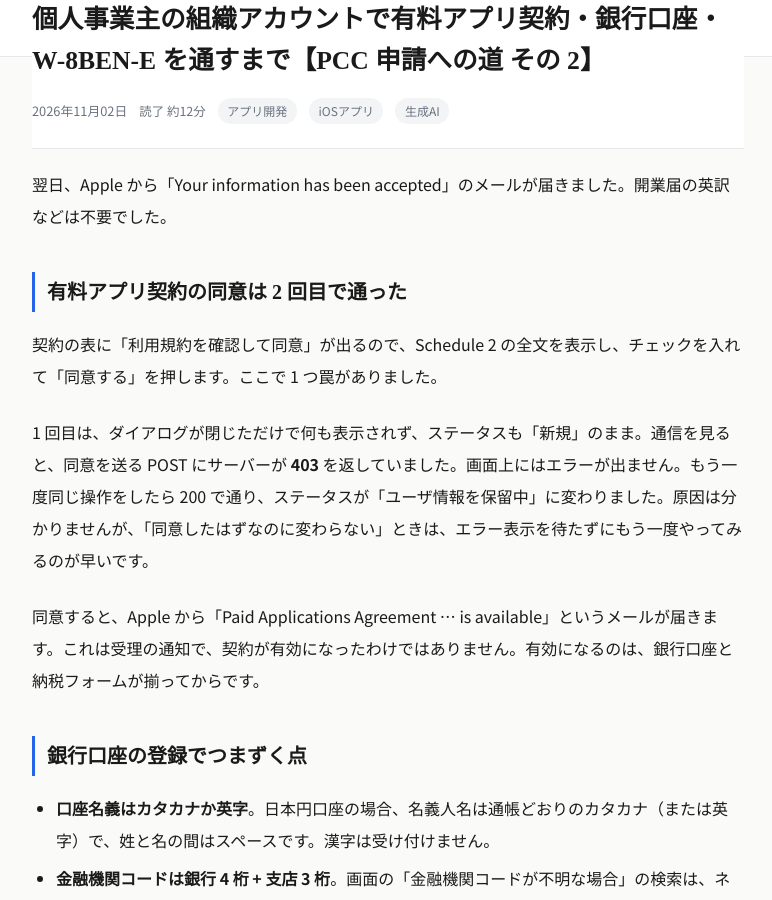
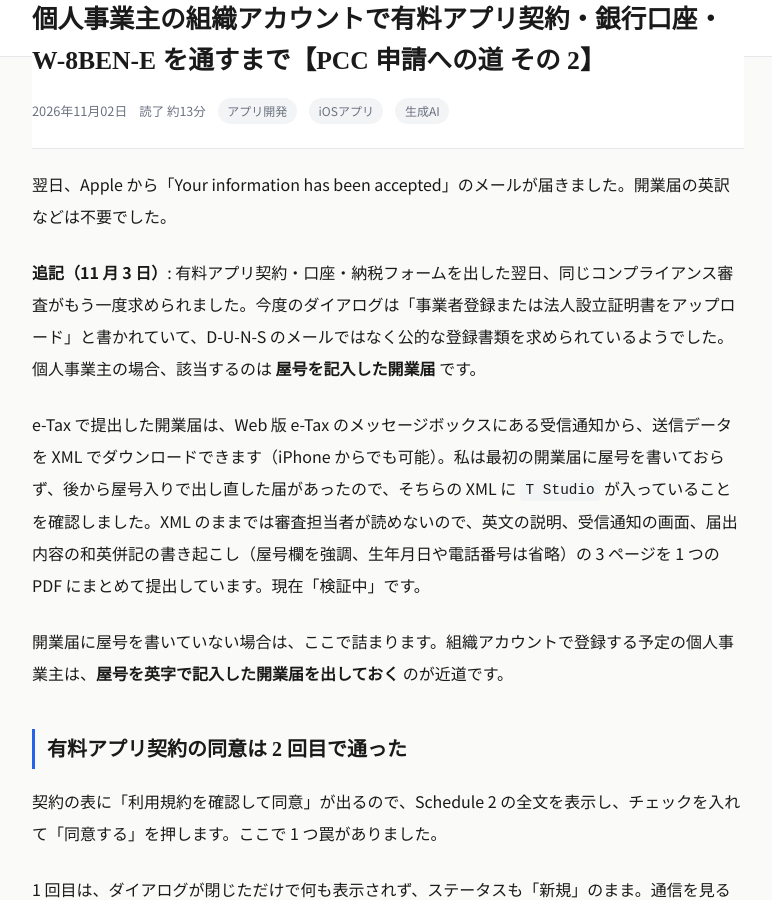
Before and after one commit to wat--/app-policies, a Jekyll site: the page built from _posts/2026-11-02-sole-proprietor-paid-apps-tax-forms.md, in a window 1280 px wide and 900 px high, scrolled down 2540 px. Shown: the whole window, without its empty margins (252-1024 px from the left). Built offline with Jekyll 4.4.1, drawn with Linux system fonts in a browser that asks for light colours; a script that is not in the unit is left out.

Commit message:
ブログ: 2 回目のコンプライアンス審査（屋号入り開業届の提出）を追記
Co-Authored-By: Claude Opus 5.5 <noreply@anthropic.com>

```diff
--- a/_posts/2026-11-02-sole-proprietor-paid-apps-tax-forms.md
+++ b/_posts/2026-11-02-sole-proprietor-paid-apps-tax-forms.md
@@ -48,6 +48,12 @@ App Store Connect の「ビジネス」画面で、次の順に進みました
 出したのは、**D-U-N-S 番号を取得したときに Dun & Bradstreet から届いた確認メール**です。事業名が英字（大文字）で、住所と一緒に記載されています。組織アカウントで登録している人は、登録時に必ず D-U-N-S 番号を取っているので、このメールは手元にあるはずです。メールの画面をそのまま画像にして提出し、企業ウェブサイト欄にはサイトの URL、企業系列は「なし（個人事業主）」、事業活動を行っている国は日本だけを選びました。
 
 翌日、Apple から「Your information has been accepted」のメールが届きました。開業届の英訳などは不要でした。
+
+**追記（11 月 3 日）**: 有料アプリ契約・口座・納税フォームを出した翌日、同じコンプライアンス審査がもう一度求められました。今度のダイアログは「事業者登録または法人設立証明書をアップロード」と書かれていて、D-U-N-S のメールではなく公的な登録書類を求められているようでした。個人事業主の場合、該当するのは **屋号を記入した開業届** です。
+
+e-Tax で提出した開業届は、Web 版 e-Tax のメッセージボックスにある受信通知から、送信データを XML でダウンロードできます（iPhone からでも可能）。私は最初の開業届に屋号を書いておらず、後から屋号入りで出し直した届があったので、そちらの XML に `T Studio` が入っていることを確認しました。XML のままでは審査担当者が読めないので、英文の説明、受信通知の画面、届出内容の和英併記の書き起こし（屋号欄を強調、生年月日や電話番号は省略）の 3 ページを 1 つの PDF にまとめて提出しています。現在「検証中」です。
+
+開業届に屋号を書いていない場合は、ここで詰まります。組織アカウントで登録する予定の個人事業主は、**屋号を英字で記入した開業届を出しておく** のが近道です。
 
 ## 有料アプリ契約の同意は 2 回目で通った
 
```
